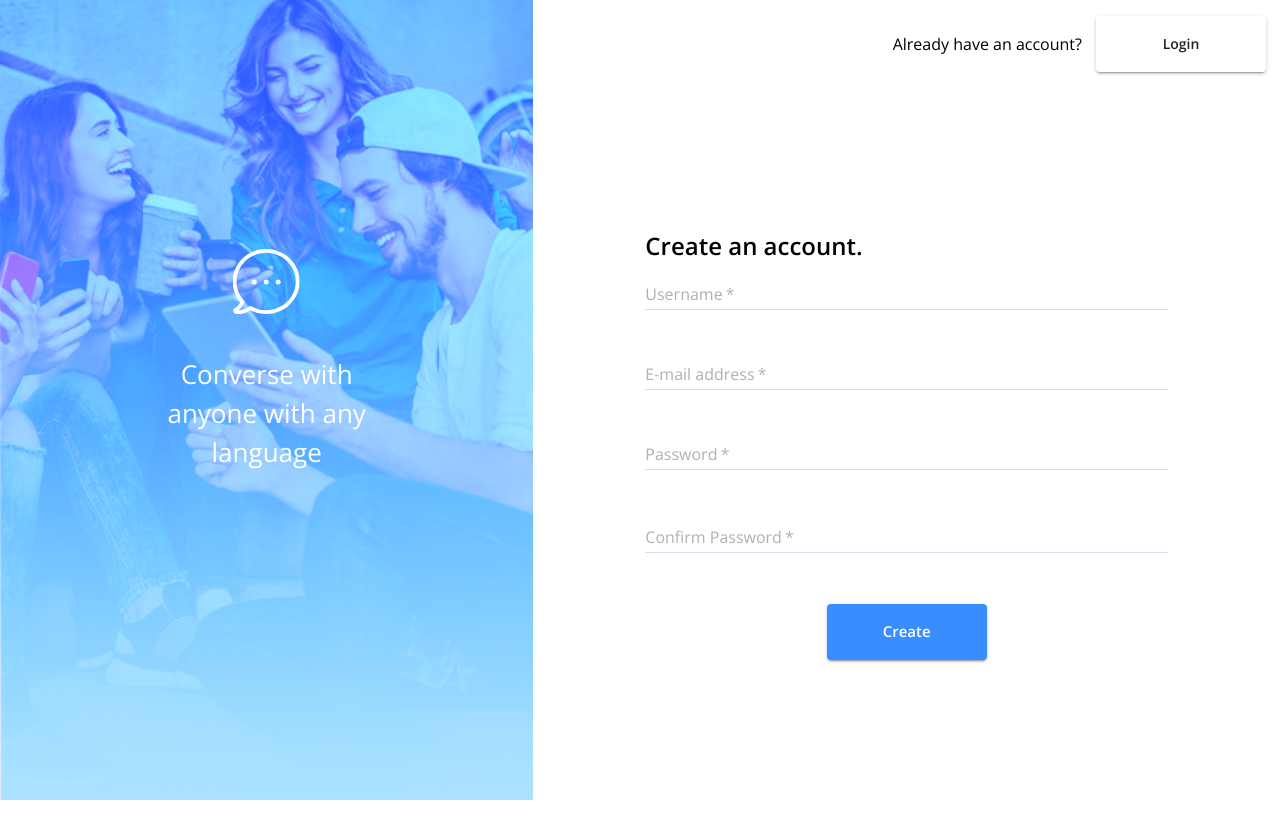
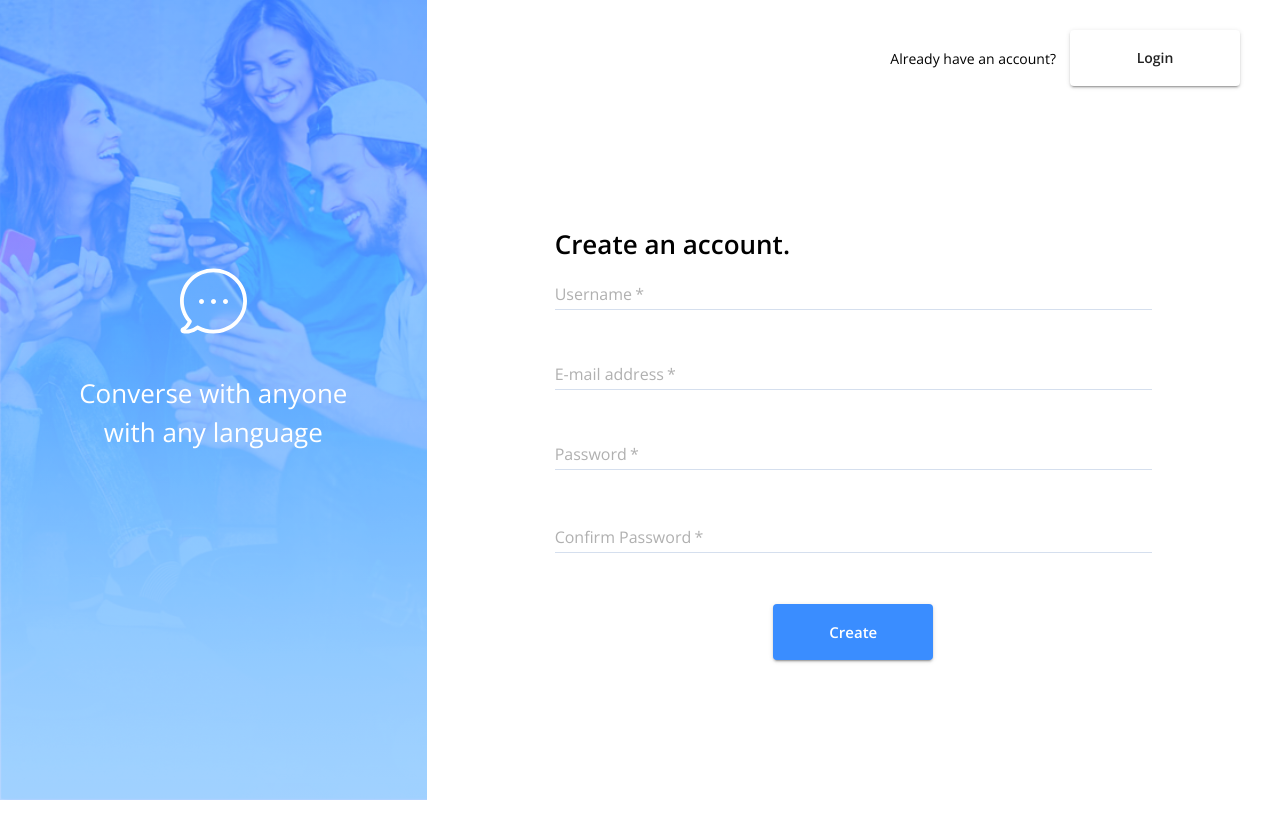
Before and after one commit to hongcheung1/messenger_live_coding, a React (Create React App) app in the folder client/: page /register in a window 1280 px wide. Built offline with nearby package versions, Linux system fonts and the light colour scheme; no server answers.

Commit message:
update login/signup pages

```diff
--- a/client/package.json
+++ b/client/package.json
@@ -36,7 +36,6 @@
     ]
   },
   "devDependencies": {
-    "cypress": "^8.5.0",
-    "node-sass": "^6.0.1"
+    "cypress": "^8.5.0"
   }
 }
--- a/client/src/Login.js
+++ b/client/src/Login.js
@@ -8,20 +8,10 @@ import {
   FormControl,
   TextField,
 } from '@material-ui/core';
-import './Login.scss';
-
-const styles = {
-  paperContainer: {
-    backgroundImage: `url(${'bg-img.png'}), linear-gradient(180deg, #3A8DFF 0%, #86B9FF 100%)`,
-    backgroundRepeat: 'no-repeat',
-    backgroundBlendMode: 'overlay',
-    backgroundSize: 'cover',
-    opacity: 0.85,
-    position: 'relative',
-  }
-};
+import { useStyles } from './Signup';
 
 const Login = ({ user, login }) => {
+  const classes = useStyles();
   const history = useHistory();
 
   const handleLogin = async (event) => {
@@ -39,22 +29,22 @@ const Login = ({ user, login }) => {
   }, [user, history]);
 
   return (
-    <Box className="Login-Container" height="100vh" display="flex" flex="1" justifyContent="space-around">
+    <Box height="100vh" display="flex" flex="1" justifyContent="space-around">
       <Grid container justifyContent="center">
-        <Grid className="left-column width-100pc" item md={5} style={styles.paperContainer} justifyContent="center">
+        <Grid className={`${classes.root} ${classes.fullWidth} left-column`} item md={4} justifyContent="center">
           <div className="bubble-icon">
             <img src="bubble.svg" height={66} width={67} />
             <Typography>Converse with anyone with any language</Typography>
           </div>
         </Grid>
-        <Grid className="right-column" item md={7} direction="column">
+        <Grid className="right-column" item md={8} direction="column">
           <Box display="flex" flex="1" justifyContent="flex-end">
             <Typography>Don't have an account?</Typography>
             <Link className="link" href="/register" to="/register">
-              <Button variant="contained">Register</Button>
+              <Button variant="contained">Create account</Button>
             </Link>
           </Box>
-          <Box display="flex" flex="1" justifyContent="center" style={{ height: `calc(100% - 1em - 24px` }}>
+          <Box className={classes.fieldForm} display="flex" flex="1" justifyContent="center">
             <form onSubmit={handleLogin}>
               <label className="banner">Welcome back!</label>
               <Grid>
--- a/client/src/Login.scss
+++ /dev/null
@@ -1,37 +0,0 @@
-.Login-Container {
-  .right-column {
-    margin-top: 1em;
-    .banner {
-      font: 1.5em Open Sans;
-      font-weight: 600;
-    }
-    p.MuiTypography-root {
-      display: inline-block;
-      margin: auto 0;
-    }
-    button {
-      width: 170px;
-      height: 56px;
-      margin: 0 1em;
-      background-color: #fff;
-    }
-    form {
-      width: 70%;
-      margin: auto;
-      .btn-submit {
-        height: 56px;
-        width: 160px;
-        background-color: #3A8DFF;
-        color: #fff;
-      }
-      .forgot-password {
-        position: absolute;
-        right: 12px;
-        top: 35%;
-        font-size: 12px;
-        text-decoration: none;
-        color: #3A8DFF;
-      }
-    }
-  }
-}
--- a/client/src/Signup.js
+++ b/client/src/Signup.js
@@ -1,5 +1,6 @@
 import React, { useState, useEffect } from 'react';
 import { Link, useHistory } from 'react-router-dom';
+import { makeStyles } from '@material-ui/core/styles';
 import {
   Grid,
   Box,
@@ -9,20 +10,26 @@ import {
   TextField,
   FormHelperText,
 } from '@material-ui/core';
-import './Signup.scss';
 
-const styles = {
-  paperContainer: {
+export const useStyles = makeStyles(() => ({
+  root: {
     backgroundImage: `url(${'bg-img.png'}), linear-gradient(180deg, #3A8DFF 0%, #86B9FF 100%)`,
     backgroundRepeat: 'no-repeat',
-    backgroundBlendMode: 'overlay',
+    backgroundBlendMode: 'soft-light;',
     backgroundSize: 'cover',
     opacity: 0.85,
     position: 'relative',
+  },
+  fieldForm: {
+    height: `calc(100% - 86px)`,
+  },
+  fullWidth: {
+    width: '100%',
   }
-};
+}));
 
 const Signup = ({ user, register }) => {
+  const classes = useStyles();
   const history = useHistory();
 
   const [formErrorMessage, setFormErrorMessage] = useState({});
@@ -48,22 +55,22 @@ const Signup = ({ user, register }) => {
   }, [user, history]);
 
   return (
-    <Box className="Signup-Container" height="100vh" display="flex" flex="1" justifyContent="space-around">
+    <Box height="100vh" display="flex" flex="1" justifyContent="space-around">
       <Grid container justifyContent="center">
-        <Grid className="left-column width-100pc" item md={5} style={styles.paperContainer} justifyContent="center">
+        <Grid className={`${classes.root} ${classes.fullWidth} left-column`} item md={4} justifyContent="center">
           <div className="bubble-icon">
             <img src="bubble.svg" height={66} width={67} />
             <Typography>Converse with anyone with any language</Typography>
           </div>
         </Grid>
-        <Grid className="right-column" item md={7} direction="column">
+        <Grid className="right-column" item md={8} direction="column">
           <Box display="flex" flex="1" justifyContent="flex-end">
             <Typography>Already have an account?</Typography>
             <Link className="link" href="/login" to="/login">
               <Button variant="contained">Login</Button>
             </Link>
           </Box>
-          <Box display="flex" flex="1" justifyContent="center" style={{ height: `calc(100% - 1em - 24px` }}>
+          <Box className={classes.fieldForm} display="flex" flex="1" justifyContent="center">
             <form onSubmit={handleRegister}>
               <label className="banner">Create an account.</label>
               <Grid item md={12}>
@@ -119,7 +126,7 @@ const Signup = ({ user, register }) => {
                     </FormHelperText>
                   </FormControl>
                 </Grid>
-                <Grid className="mg-t-1" container justifyContent="center">
+                <Grid className="mg-t-1em" container justifyContent="center">
                   <Button className="btn-submit" type="submit" variant="contained" size="large">
                     Create
                   </Button>
--- a/client/src/Signup.scss
+++ /dev/null
@@ -1,29 +0,0 @@
-.Signup-Container {
-  .right-column {
-    margin-top: 1em;
-    .banner {
-      font: 1.5em Open Sans;
-      font-weight: 600;
-    }
-    p.MuiTypography-root {
-      display: inline-block;
-      margin: auto 0;
-    }
-    button {
-      width: 170px;
-      height: 56px;
-      margin: 0 1em;
-      background-color: #fff;
-    }
-    form {
-      width: 70%;
-      margin: auto;
-      .btn-submit {
-        height: 56px;
-        width: 160px;
-        background-color: #3A8DFF;
-        color: #fff;
-      }
-    }
-  }
-}
--- a/client/src/components/ActiveChat/Messages.js
+++ b/client/src/components/ActiveChat/Messages.js
@@ -6,9 +6,11 @@ import moment from 'moment';
 const Messages = (props) => {
   const { messages, otherUser, userId } = props;
 
+  const sortedMessages = messages.sort((a,b)=>b.createdAt > a.createdAt ? -1 : b.createdAt < a.createdAt ? 1 : 0);
+
   return (
     <Box>
-      {messages.map((message) => {
+      {sortedMessages.map((message) => {
         const time = moment(message.createdAt).format('h:mm');
 
         return message.senderId === userId ? (
--- /dev/null
+++ b/client/src/index.css
@@ -0,0 +1,122 @@
+body {
+  margin: 0;
+  font-family: -apple-system, BlinkMacSystemFont, "Segoe UI", "Roboto", "Oxygen", "Ubuntu", "Cantarell", "Fira Sans",
+    "Droid Sans", "Helvetica Neue", sans-serif;
+  -webkit-font-smoothing: antialiased;
+  -moz-osx-font-smoothing: grayscale;
+}
+
+code {
+  font-family: source-code-pro, Menlo, Monaco, Consolas, "Courier New", monospace;
+}
+
+.mg-t-1em {
+  margin-top: 1em;
+}
+.link {
+  text-decoration: none;
+}
+.btn-icon {
+  position: absolute !important;
+  top: 24%;
+  color: #d1d9e6;
+  width: 32px;
+  height: 32px;
+  z-index: 9999;
+}
+.btn-icon.btn-icon-smile {
+  right: 40px;
+}
+.btn-icon.btn-icon-file {
+  right: 10px;
+}
+.left-column .bubble-icon {
+  text-align: center;
+  position: absolute;
+  top: 45%;
+  left: 50%;
+  transform: translate(-50%, -50%);
+  max-width: 300px;
+  width: 100%;
+}
+.left-column .bubble-icon img {
+  display: block;
+  margin: 0 auto;
+}
+.left-column .bubble-icon p.MuiTypography-root {
+  color: #fff;
+  font-size: 26px;
+  margin-top: 40px;
+}
+.right-column {
+  margin-top: 1em;
+}
+.right-column .MuiBox-root:first-child {
+  margin-top: 30px;
+  margin-right: 26px;
+}
+.right-column .MuiBox-root:first-child .MuiTypography-root {
+  font-size: 14px;
+}
+.right-column .MuiFormControl-root {
+  width: 100%;
+  margin-bottom: 1em;
+}
+.right-column .MuiFormControl-root .MuiFormLabel-root {
+  color: #b0b0b0;
+}
+.right-column .MuiFormControl-root .MuiInput-underline:hover:not(.Mui-disabled)::before {
+  border-bottom: 2px solid #d5dfee;
+}
+.right-column .MuiFormControl-root .MuiInput-underline::before {
+  border-bottom: 1px solid #d5dfee;
+}
+.right-column .banner {
+  font: 26px Open Sans;
+  font-weight: 600;
+}
+.right-column p.MuiTypography-root {
+  display: inline-block;
+  margin: auto 0;
+}
+.right-column button {
+  width: 170px;
+  height: 56px;
+  margin: 0 1em;
+  background-color: #fff;
+}
+.right-column form {
+  width: 70%;
+  margin: auto;
+}
+.right-column form .btn-submit {
+  height: 56px;
+  width: 160px;
+  background-color: #3a8dff !important;
+  color: #fff;
+}
+.right-column form .forgot-password {
+  position: absolute;
+  right: 12px;
+  top: 35%;
+  font-size: 12px;
+  text-decoration: none;
+  color: #3a8dff;
+}
+@media only screen and (max-width: 768px) {
+  .left-column {
+    max-height: 270px;
+  }
+  .left-column .bubble-icon {
+    position: relative;
+    width: 80%;
+  }
+  .left-column .bubble-icon img {
+    display: block;
+    margin: 0 auto;
+  }
+  .left-column .bubble-icon p.MuiTypography-root {
+    color: #fff;
+    font-size: 1.2em;
+  }
+}
--- a/client/src/index.js
+++ b/client/src/index.js
@@ -1,6 +1,6 @@
 import React from "react";
 import ReactDOM from "react-dom";
-import "./index.scss";
+import "./index.css";
 import App from "./App";
 import * as serviceWorker from "./serviceWorker";
 
--- a/client/src/index.scss
+++ /dev/null
@@ -1,76 +0,0 @@
-body {
-  margin: 0;
-  font-family: Open Sans, -apple-system, BlinkMacSystemFont, "Segoe UI", "Roboto", "Oxygen", "Ubuntu",
-    "Cantarell", "Fira Sans", "Droid Sans", "Helvetica Neue", sans-serif;
-  -webkit-font-smoothing: antialiased;
-  -moz-osx-font-smoothing: grayscale;
-}
-
-code {
-  font-family: source-code-pro, Menlo, Monaco, Consolas, "Courier New", monospace;
-}
-
-.width-100pc{
-  width: 100%;
-}
-
-.mg-t-1 {
-  margin-top: 1em;
-}
-
-.link {
-  text-decoration: none;
-}
-
-.left-column {
-  mix-blend-mode: normal;
-  .bubble-icon {
-    text-align: center;
-    position: absolute;
-    top: 45%;
-    left: 50%;
-    transform: translate(-50%, -50%);
-    img {
-      display: block;
-      margin: 0 auto;
-    }
-    p.MuiTypography-root {
-      color: #fff;
-      font-size: 1.625em;
-      margin-top: 40px;
-    }
-  }
-}
-form {
-  .MuiFormControl-root {
-    width: 100%;
-    margin-bottom: 1em;
-    .MuiFormLabel-root {
-      color: #B0B0B0;
-    }
-    .MuiInput-underline:hover:not(.Mui-disabled)::before {
-      border-bottom: 2px solid #D5DFEE;
-    }
-    .MuiInput-underline::before {
-      border-bottom: 1px solid #D5DFEE;
-    }
-  }
-}
-
-@media only screen and (max-width: 768px)  {
-  .left-column {
-    max-height: 270px;
-    .bubble-icon {
-      position: relative;
-      width: 80%;
-      img {
-        display: block;
-        margin: 0 auto;
-      }
-      p.MuiTypography-root {
-        color: #fff;
-        font-size: 1.2em;
-      }
-    }
-  }
-}
```
Also changed, not shown: client/src/components/Home.js (+25 -31 lines), 1 other file (tests, documents, lock files or other folders).
